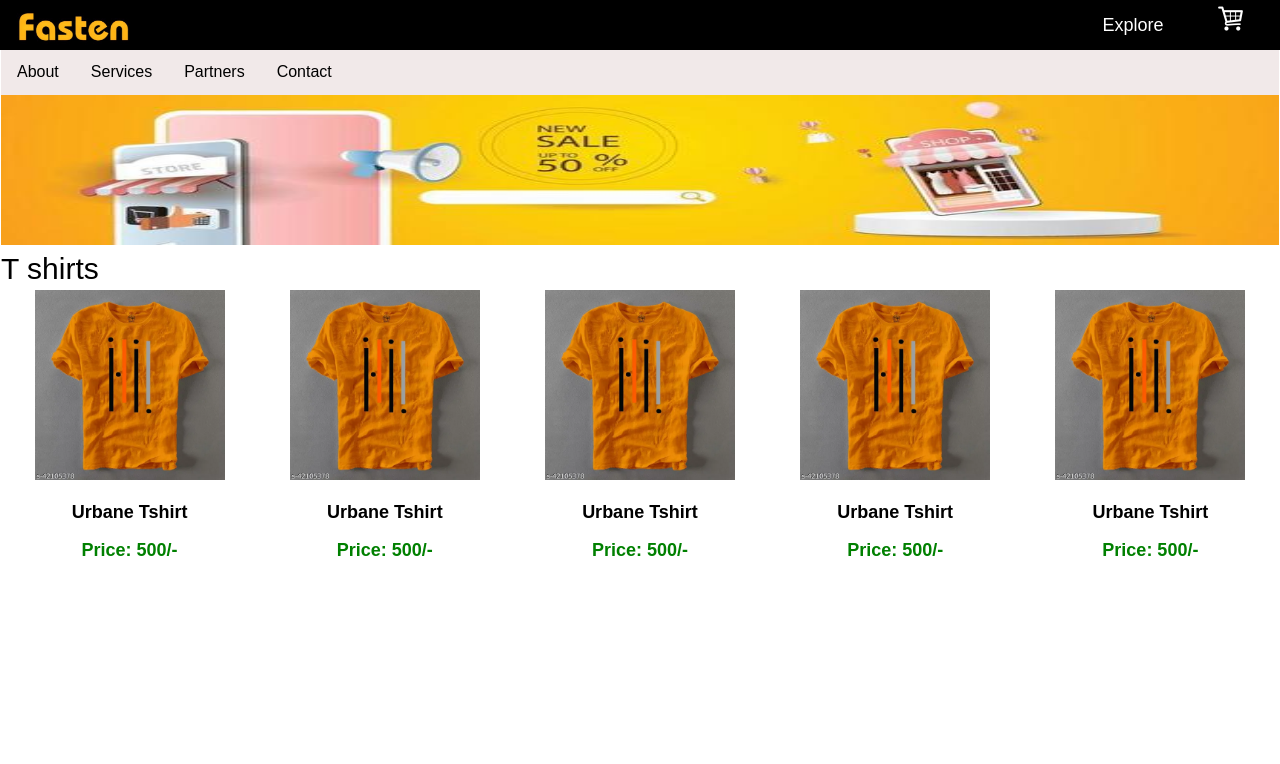
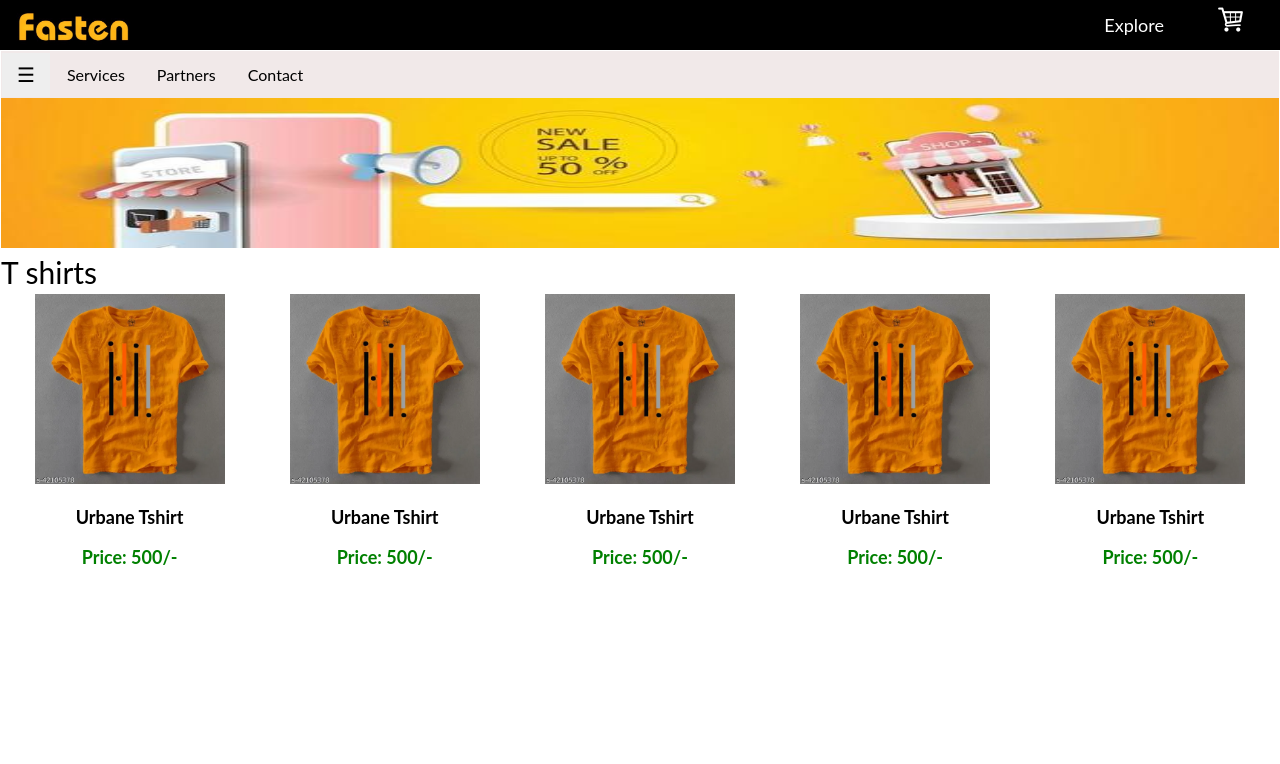
Before and after one commit to abhishektorgal/fasten.com, a PHP site: page / in a window 1280 px wide. Shown: the top 764 px of the page. Before the commit the page ends 556 px from the top, so only its background shows below. Run offline with PHP 8.4, Linux system fonts and the light colour scheme; lists and menus that the app fills with data are empty.

Commit message:
Add files via upload

```diff
--- a/cart.html
+++ b/cart.html
@@ -9,10 +9,11 @@
 </head>
  <nav>
 
-    <a href=index.html><img src="img/logo.jpg" width="120px" hight="10px"class="logo"alt="" class="logo"style="max-width:100%;height:auto"></a>
+    <a href=index.html><img src="img/logo.jpg"  width="120px" hight="10px"class="logo"alt="" class="logo"style="max-width:100%;height:auto"></a>
     <div class="header-right"><meta name="viewport" content="width=device-width, initial-scale=1.0">
      <ul>
       <li><a href="ideol.html">Explore</a></li>
+
 
     <li><a href=><img src="img/cart.png" width="25px" hight="10px"class="logo"alt="" class="logo"style="max-width:100%;height:auto"></a></li>
      </nav>
--- a/index.html
+++ b/index.html
@@ -40,12 +40,99 @@
     <div class="navbar">
 
       <div class="subnav">
-        <button class="subnavbtn">About <i class="fa fa-caret-down"></i></button>
-        <div class="subnav-content">
-          <a href="#company">Company</a>
-          <a href="#team">Team</a>
-          <a href="#careers">Careers</a>
-        </div>
+        <style>
+          body {
+            font-family: "Lato", sans-serif;
+          }
+
+          .sidebar {
+            height: 100%;
+            width: 0;
+            position: fixed;
+            z-index: 1;
+            top: 0;
+            left: 0;
+            background-color: rgb(255, 255, 255);
+            overflow-x: hidden;
+            transition: 0.5s;
+            padding-top: 60px;
+          }
+
+          .sidebar a {
+            padding: 8px 8px 8px 35px;
+            text-decoration: none;
+            font-size: 20px;
+            color: #000000;
+            display: block;
+            transition: 0.3s;
+          }
+
+          .sidebar a:hover {
+            color: #000000;
+          }
+
+          .sidebar .closebtn {
+            position: absolute;
+            top: 0;
+            right: 2px;
+            font-size: 35px;
+            margin-left: 50px;
+          }
+
+          .openbtn {
+            font-size: 20px;
+            cursor: pointer;
+            background-color: #eee;
+            color: rgb(0, 0, 0);
+            padding: 10px 15px;
+            border: none;
+          }
+
+          .openbtn:hover {
+            background-color: #eee;
+          }
+
+          #main {
+            transition: margin-left .5s;
+            padding: 1px;
+          }
+
+          /* On smaller screens, where height is less than 450px, change the style of the sidenav (less padding and a smaller font size) */
+          @media screen and (max-height: 450px) {
+            .sidebar {padding-top: 15px;}
+            .sidebar a {font-size: 18px;}
+          }
+          </style>
+          </head>
+          <body>
+
+          <div id="mySidebar" class="sidebar">
+            <a href="javascript:void(0)" class="closebtn" onclick="closeNav()">×</a>
+            <a href="#">Best Seller</a>
+            <a href="#">New Release</a>
+            <a href="#">Fashion and more</a>
+            <a href="#">Contact</a>
+          </div>
+
+          <div id="main">
+            <button class="openbtn" onclick="openNav()">☰</button>
+
+
+          </div>
+
+          <script>
+          function openNav() {
+            document.getElementById("mySidebar").style.width = "250px";
+            document.getElementById("main").style.marginLeft = "250px";
+          }
+
+          function closeNav() {
+            document.getElementById("mySidebar").style.width = "0";
+            document.getElementById("main").style.marginLeft= "0";
+          }
+          </script>
+
+
       </div>
       <div class="subnav">
         <button class="subnavbtn">Services <i class="fa fa-caret-down"></i></button>
@@ -148,6 +235,5 @@
 
 
 
-
 </body>
 </html>
--- a/style.css
+++ b/style.css
@@ -486,7 +486,7 @@ body {
 }
 
 .navbar a:hover, .dropdown:hover .dropbtn {
-  background-color: rgb(189, 189, 188);
+  background-color: rgb(0, 0, 0);
 }
 
 .dropdown-content {
@@ -550,7 +550,7 @@ body {
 }
 
 .navbar a:hover, .subnav:hover .subnavbtn {
-  background-color: rgb(255, 179, 0);
+  background-color: #eee;
 }
 
 .subnav-content {
```
